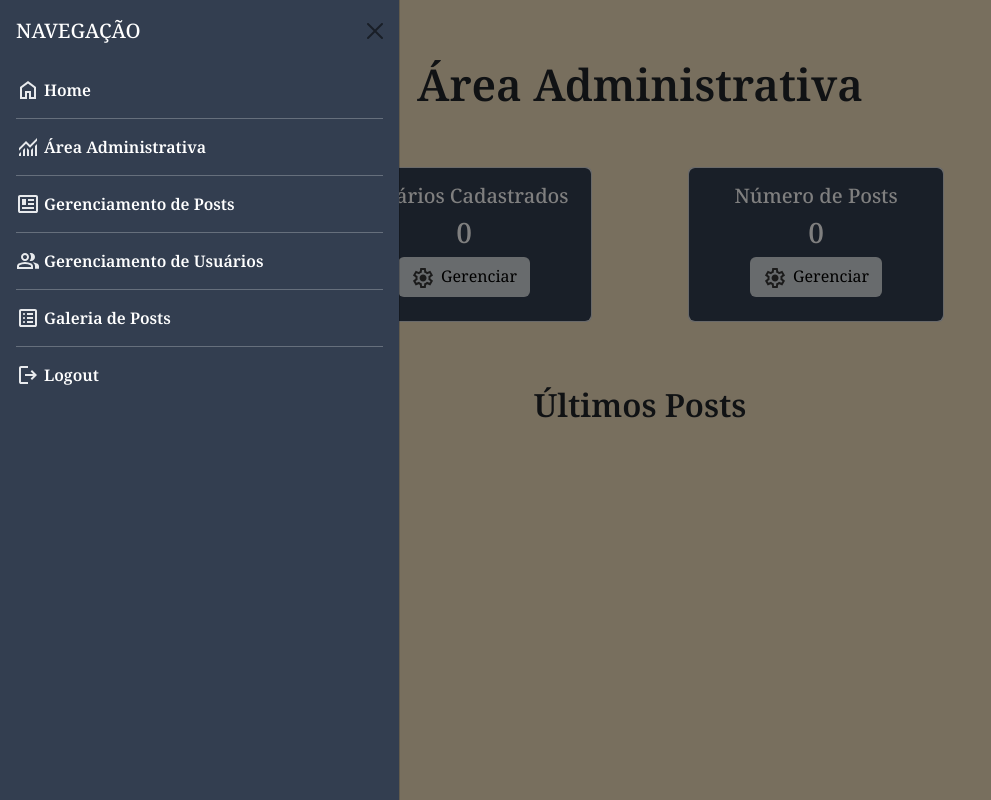
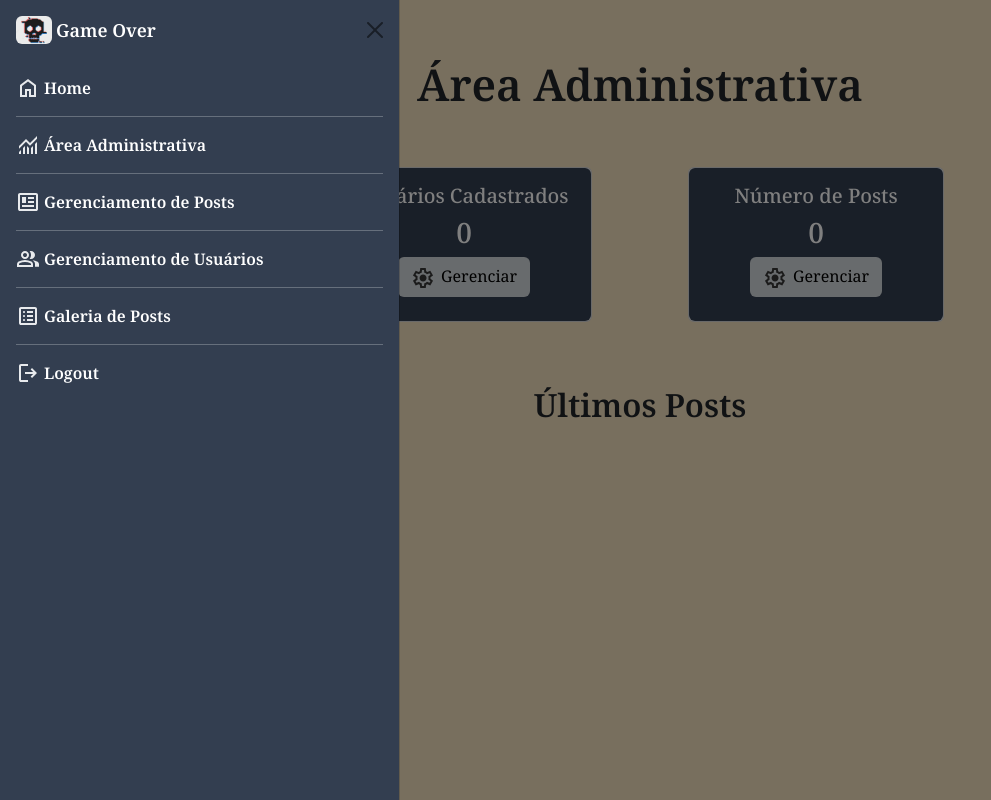
Before and after one commit to GabrielVieira9768/Seminario_Uniasselvi, a PHP site: template app/views/admin/dashboard.view.php in a window 1280 px wide, after a click that opens the changed part. Shown: the whole page, without its empty margins (0-991 px from the left). Run offline with PHP 8.4, Linux system fonts and the light colour scheme; the template is opened without the code that fills it, so the values that code supplies are empty; the visitor is signed in with stand-in values (Sample User, id 1).

Commit message:
Pequena alteração na sidebar

```diff
--- a/app/views/components/sidebar.php
+++ b/app/views/components/sidebar.php
@@ -6,7 +6,10 @@
 
 <div class="offcanvas offcanvas-start sidebar-corpo" data-bs-scroll="true" tabindex="-1" id="offcanvasWithBothOptions" aria-labelledby="offcanvasWithBothOptionsLabel">
     <div class="offcanvas-header">
-        <h5 class="offcanvas-title" id="offcanvasWithBothOptionsLabel">NAVEGAÇÃO</h5>
+        <a class="navbar-brand d-flex align-items-center" href="/">
+            <img src="/public/assets/logo.png" alt="Logo" width="36" height="28" class="d-inline-block align-text-top rounded" style="margin-right: 2px;">
+            <span class="titulo-sidebar">Game Over</span>
+        </a>
         <button type="button" class="btn-close" data-bs-dismiss="offcanvas" aria-label="Close"></button>
     </div>
     <div class="offcanvas-body">
--- a/public/css/sidebar-style.css
+++ b/public/css/sidebar-style.css
@@ -13,3 +13,13 @@
     color: #f1debd;
     text-decoration: underline;
 }
+
+.titulo-sidebar {
+    font-size: 18px !important;
+    margin-left: 2px;
+    font-weight: 600;
+}
+
+.titulo-sidebar:hover {
+    color: #f1debd !important;
+}
```
